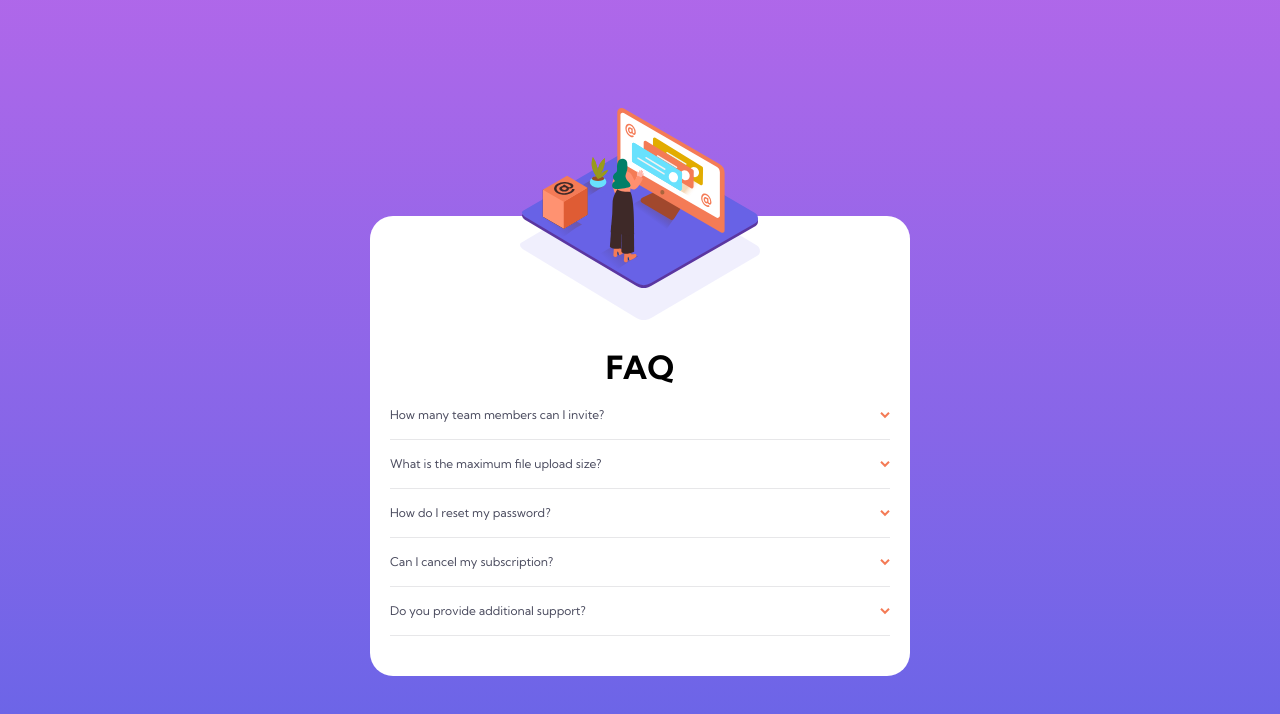
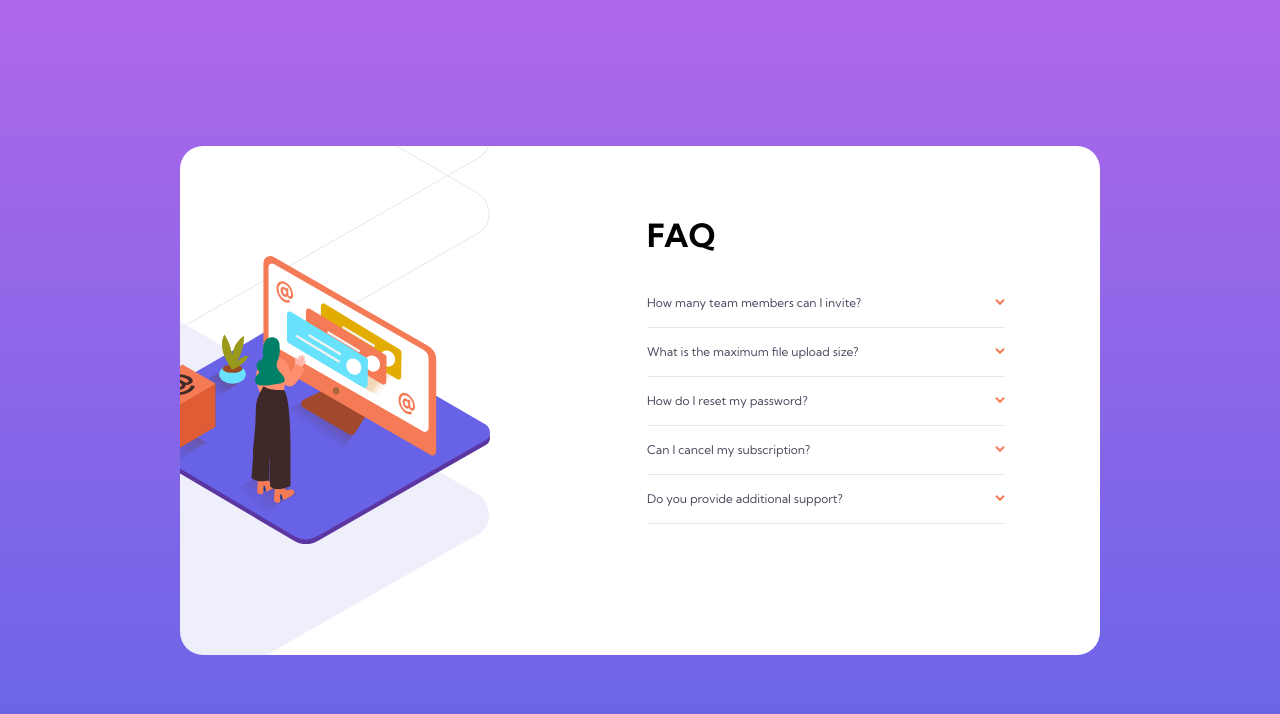
Before and after one commit to daniel-neyla/faq-accordion-card, a plain HTML site: page index.html in a window 1280 px wide. Drawn offline with Linux system fonts and the light colour scheme.

Commit message:
Finished the desktop view of the component

```diff
--- a/css/style.css
+++ b/css/style.css
@@ -83,6 +83,10 @@ body {
   position: relative;
 }
 
+.faq__box-illustration {
+  display: none;
+}
+
 .faq__heading {
   text-transform: uppercase;
   font-size: 3.2rem;
@@ -94,12 +98,6 @@ body {
   border-bottom: 1px solid var(--clr-answer-seperation-border);
 }
 
-/* .faq__faq-item:is(.active) {
-  display: flex;
-  flex-direction: column;
-  gap: 1rem;
-} */
-
 .wrapper {
   display: flex;
   justify-content: space-between;
@@ -108,10 +106,6 @@ body {
 .faq__question {
   color: var(--clr-primary-700);
 }
-
-/* .faq__question:hover {
-
-} */
 
 .faq__faq-item:hover .faq__question {
   cursor: pointer;
@@ -146,3 +140,60 @@ body {
   height: auto;
   margin-top: 1.1rem;
 }
+
+@media screen and (min-width: 1110px) {
+  .faq__card {
+    grid: 1fr / 38rem 1fr;
+    gap: 8.7rem;
+    padding: 0;
+    width: 92rem;
+    min-height: 50.9rem;
+  }
+
+  .faq__card {
+    max-width: none;
+    transform: translateY(0%);
+  }
+
+  .faq__img-container {
+    position: relative;
+  }
+
+  .main-image {
+    position: relative;
+    overflow: hidden;
+
+    background: url(/images/bg-pattern-desktop.svg);
+    background-repeat: no-repeat;
+    background-position: 112% 70%;
+  }
+
+  .faq__women-illustration {
+    grid-area: images;
+    width: 47.2rem;
+    /* transform: translateX(-8.7rem); */
+    transform: translate(-7rem, 0);
+  }
+
+  .faq__box-illustration {
+    display: block;
+    position: absolute;
+    left: -75px;
+    top: 215px;
+    height: 150px;
+  }
+
+  .faq__content {
+    display: flex;
+    flex-direction: column;
+    gap: 2rem;
+    width: 100%;
+    padding: 6.5rem 9.5rem 5rem 0;
+    align-items: flex-start;
+  }
+
+  .faq__faq-item {
+    padding: 1.5rem 0;
+    border-bottom: 1px solid var(--clr-answer-seperation-border);
+  }
+}
```
